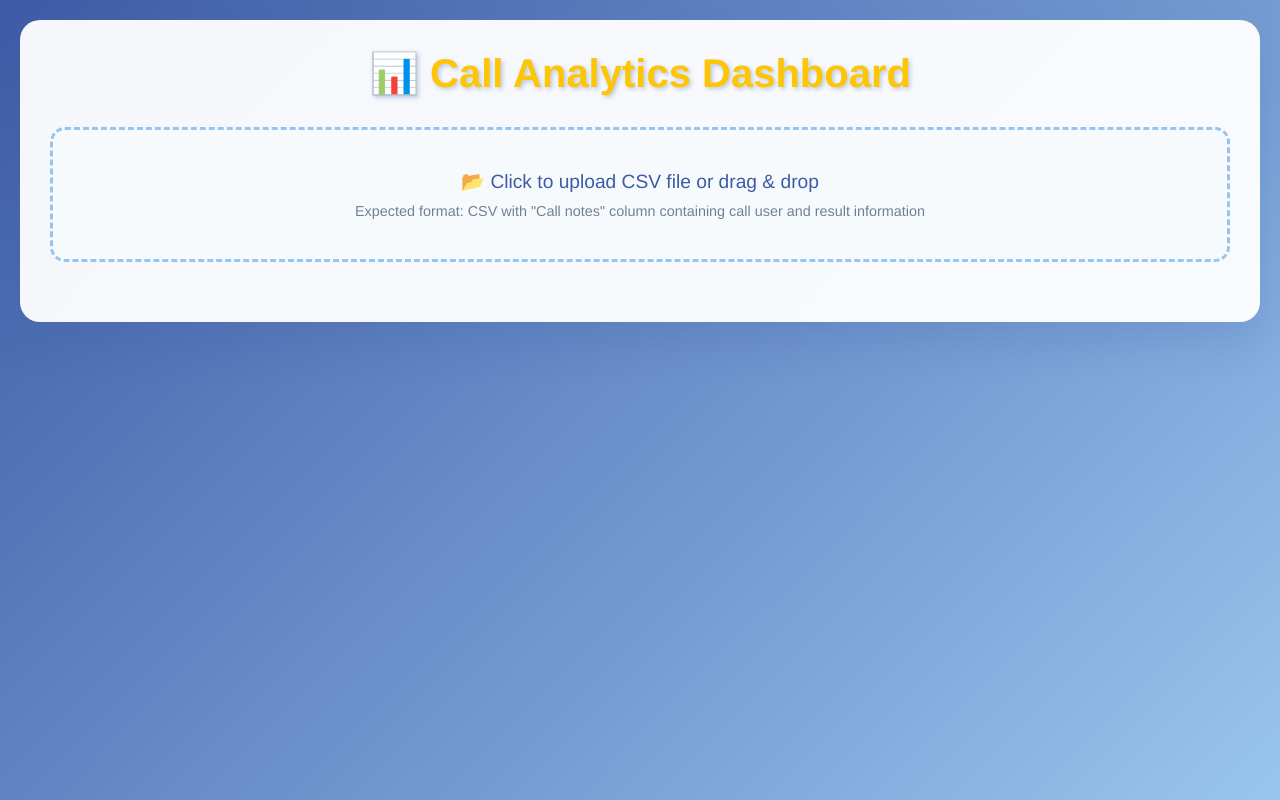
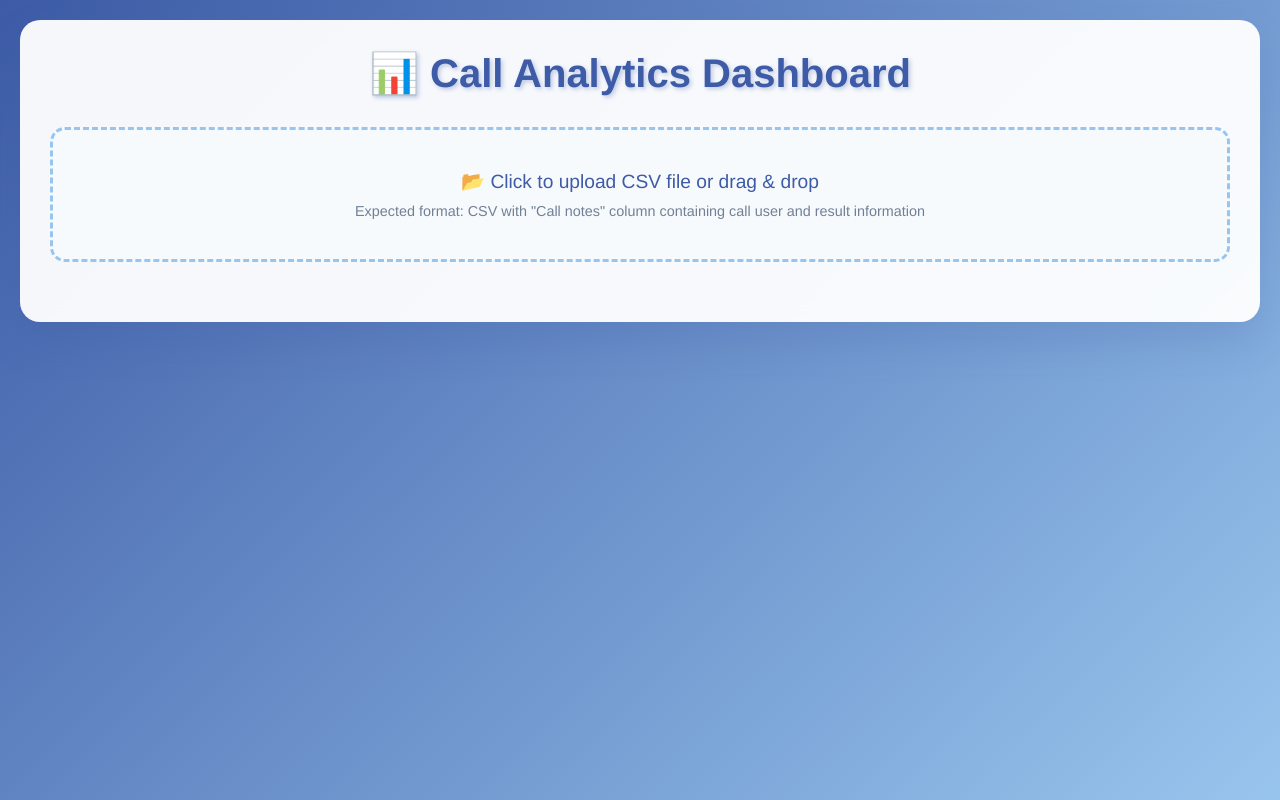
Before and after one commit to Twigs002/call_analytics_dashboard, a plain HTML site: page index.html in a window 1280 px wide. Drawn offline with nearby package versions, Linux system fonts and the light colour scheme.

Commit message:
Update index.html

```diff
--- a/index.html
+++ b/index.html
@@ -36,7 +36,7 @@
 
         h1 {
             text-align: center;
-            color: #FDC503;
+            color: #3D5BA6;
             margin-bottom: 30px;
             font-size: 2.5rem;
             font-family: 'Gotham', 'Helvetica Neue', Arial, sans-serif;
```
